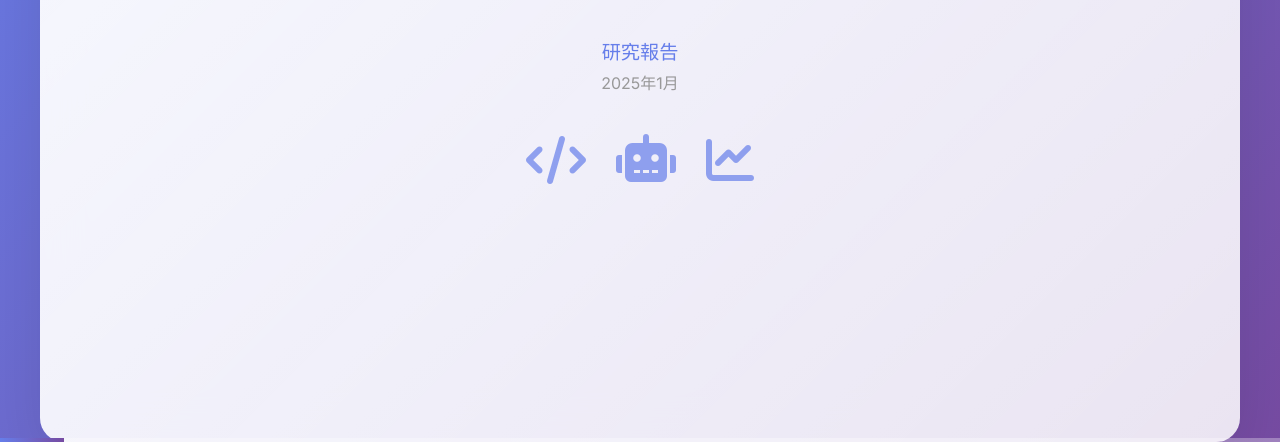
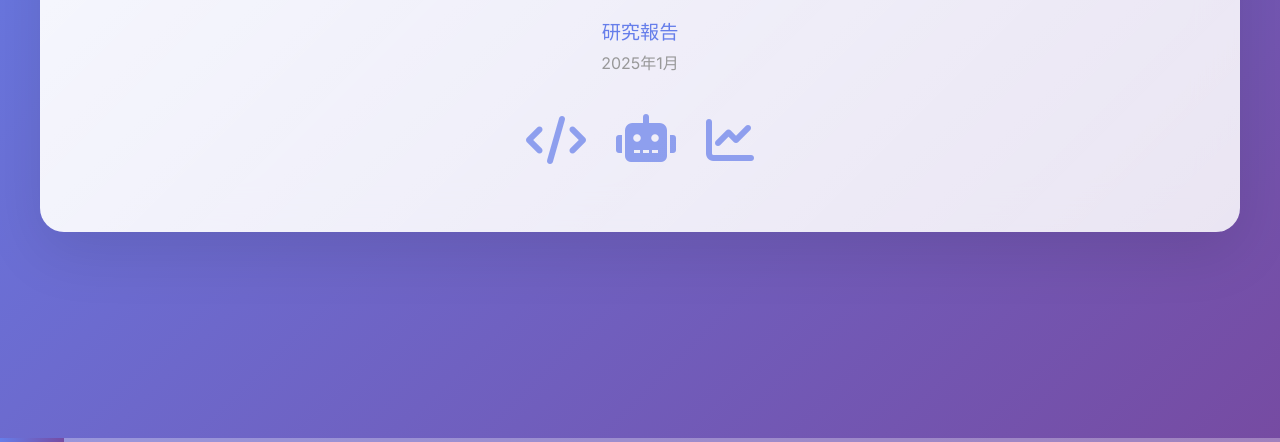
Before and after one commit to pohunghuang-nctu/paper_research, a plain HTML site: page oss_vs_commercial_ai_tools_slides/slide-00.html in a window 1280 px wide. Shown: the part 358-800 px from the top of the page. Drawn offline with Linux system fonts and the light colour scheme.

Commit message:
fix format

```diff
--- a/oss_vs_commercial_ai_tools_slides/style.css
+++ b/oss_vs_commercial_ai_tools_slides/style.css
@@ -1213,17 +1213,32 @@ body {
     margin-bottom: 0;
 }
 
-/* Scroll support for slide content */
-.slide-wrapper {
+/* Scroll support for single slide mode */
+.single-slide-container .slide-wrapper {
     flex: 1;
     overflow-y: auto;
     padding-top: 80px;
 }
 
-.slide-content {
+.single-slide-container .slide {
+    position: static;
+    height: auto;
+    min-height: calc(100vh - 80px);
+    opacity: 1;
+    transform: none;
+    display: flex;
+    align-items: flex-start;
+    justify-content: center;
+    padding: 20px;
+}
+
+.single-slide-container .slide-content {
     max-height: none;
-    min-height: calc(100vh - 120px);
+    min-height: auto;
     padding: 40px 60px 60px;
+    margin: 0 auto;
+    max-width: 1200px;
+    width: 100%;
 }
 
 /* Adjust cost overview for better spacing */
```
